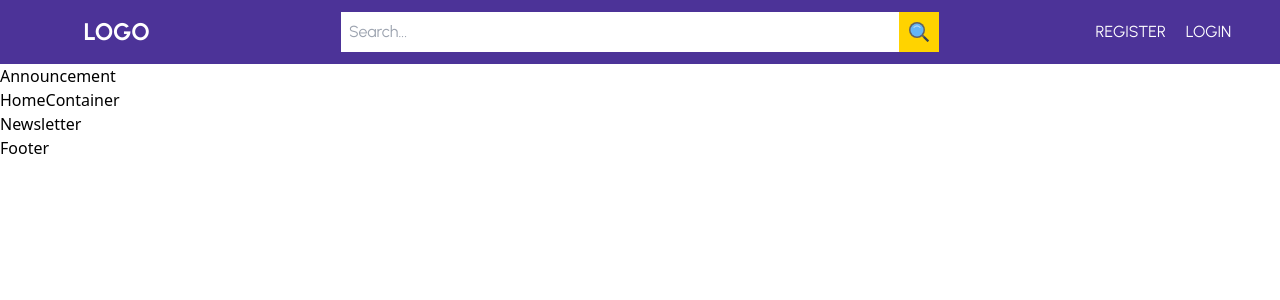
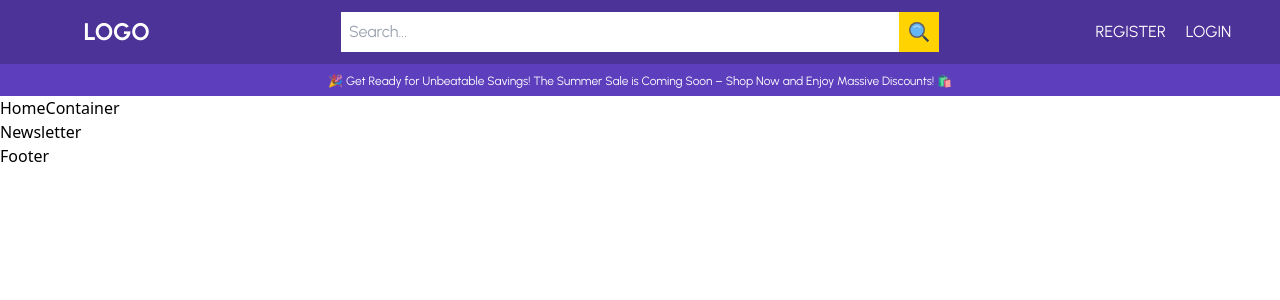
Before and after one commit to Anzcyent/e-commerce-client, a React (Vite) app: page / in a window 1280 px wide. Shown: the top 300 px of the page. Built offline with nearby package versions, Linux system fonts and the light colour scheme.

Commit message:
Announcement

```diff
--- a/src/components/Announcement.jsx
+++ b/src/components/Announcement.jsx
@@ -1,9 +1,11 @@
-import React from 'react'
+import React from "react";
 
 const Announcement = () => {
   return (
-    <div>Announcement</div>
-  )
-}
+    <div className="w-full bg-lightBlue text-white px-3 py-1 text-center font-urbanist">
+      <small className="text-xs">🎉 Get Ready for Unbeatable Savings! The Summer Sale is Coming Soon – Shop Now and Enjoy Massive Discounts! 🛍️</small>
+    </div>
+  );
+};
 
-export default Announcement
+export default Announcement;
```
